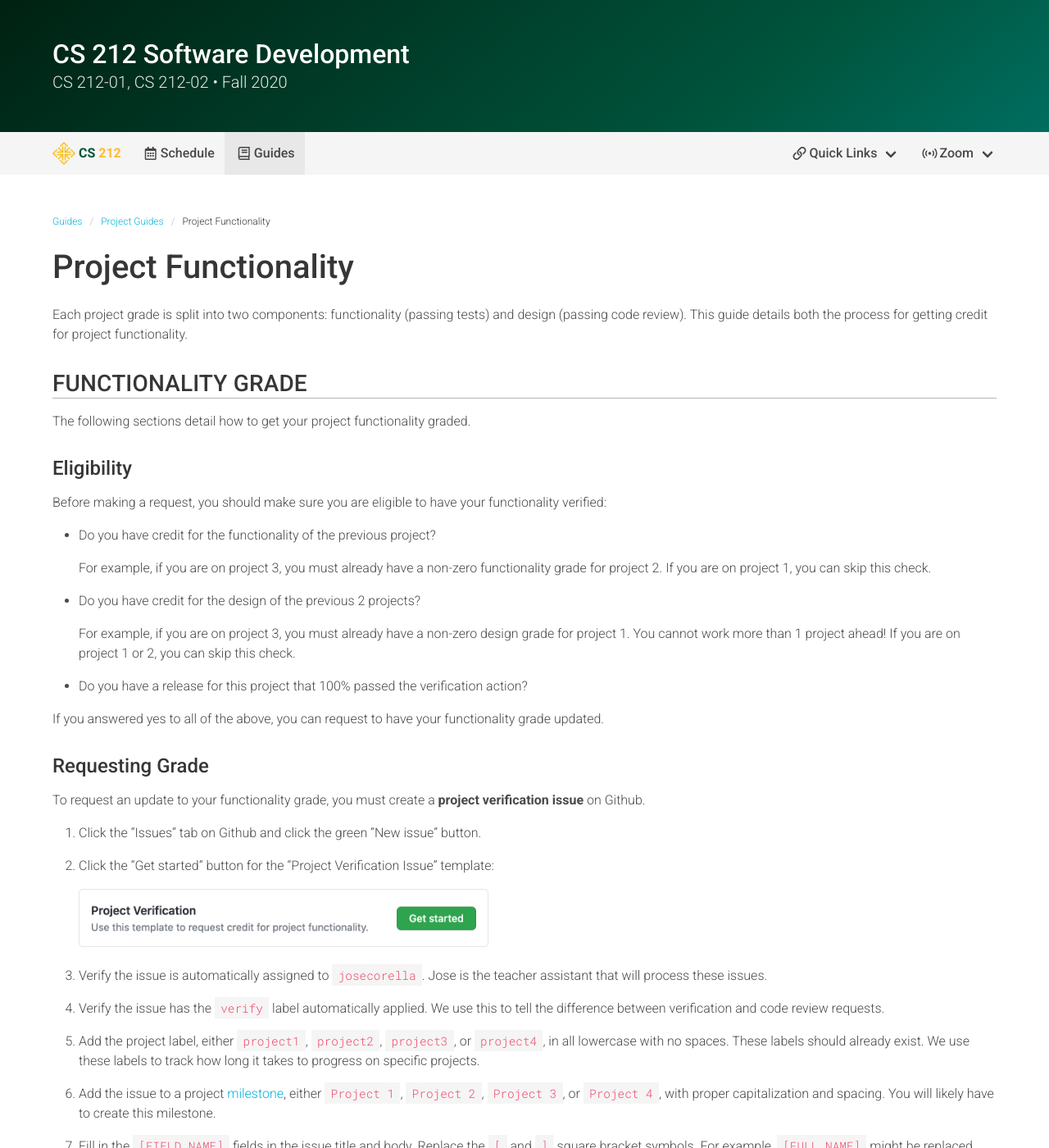
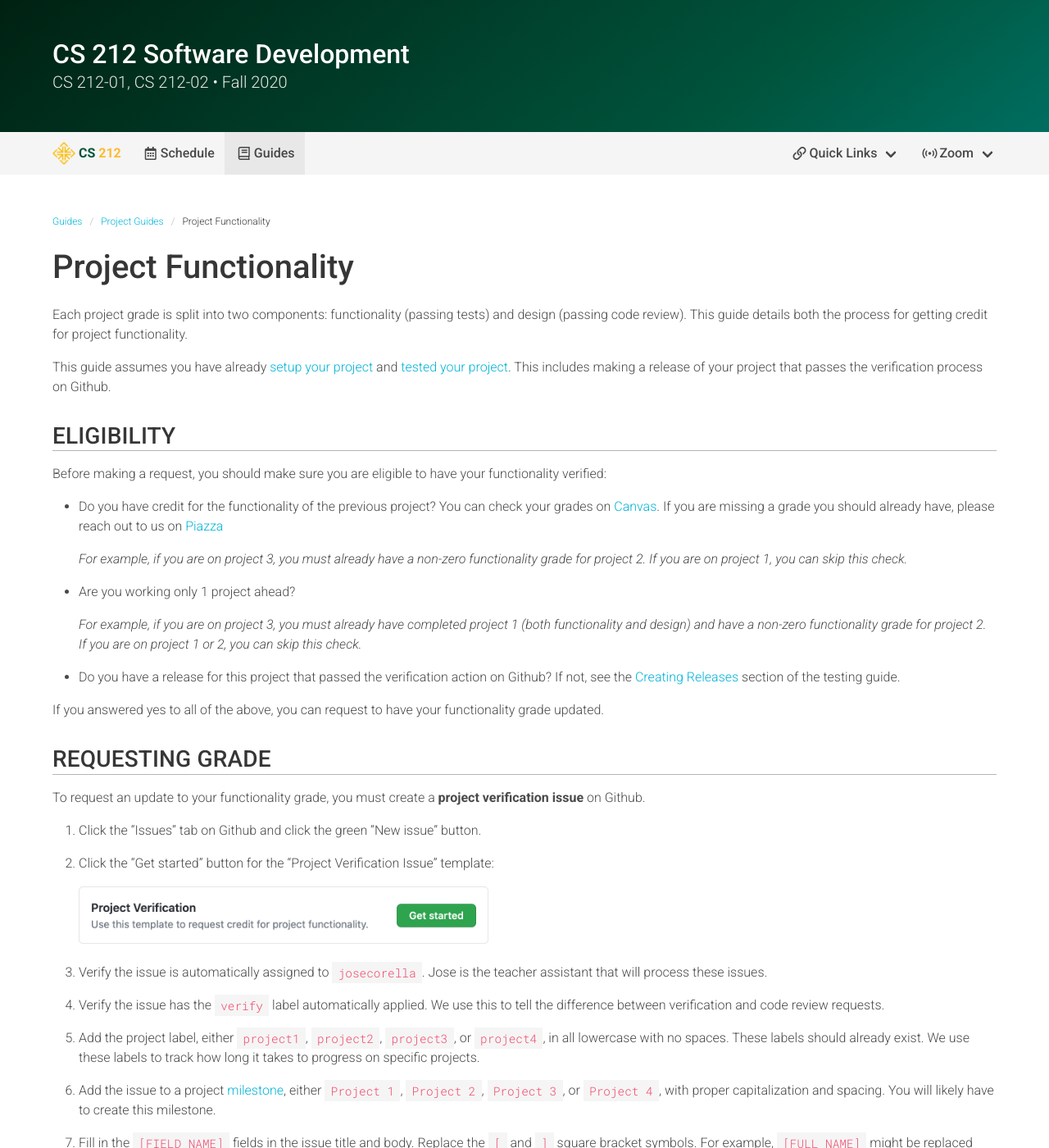
Before and after one commit to usf-cs212-fall2020/usf-cs212-fall2020.github.io, a Jekyll site: the page built from _projects/project-grading.md, in a window 1280 px wide and 1400 px high. Shown: the whole window at 82% size. Built offline with Jekyll 4.4.1, drawn with Linux system fonts in a browser that asks for light colours; comment, search, counter and statistics services are not loaded; some of the changed text lies outside the part shown.

Commit message:
Wording adjustments.

```diff
--- a/_projects/project-grading.md
+++ b/_projects/project-grading.md
@@ -12,28 +12,27 @@ blurb: |
   <p>Each project grade is split into two components: functionality (passing tests) and design (passing code review). This guide details both the process for getting credit for project functionality.</p>
 ---
 
-## Functionality Grade
+This guide assumes you have already [setup your project](project-setup.html) and [tested your project](project-testing.html). This includes making a release of your project that passes the verification process on Github.
+
+## Eligibility
 {: .page-header }
-
-The following sections detail how to get your project functionality graded.
-
-### Eligibility
 
 Before making a request, you should make sure you are eligible to have your functionality verified:
 
-  - Do you have credit for the functionality of the previous project?
+  - Do you have credit for the functionality of the previous project? You can check your grades on [Canvas]({{ site.data.info.links.canvas.link }}). If you are missing a grade you should already have, please reach out to us on [Piazza]({{ site.data.info.links.piazza.link }})
 
-      For example, if you are on project 3, you must already have a non-zero functionality grade for project 2. If you are on project 1, you can skip this check.
+      *For example, if you are on project 3, you must already have a non-zero functionality grade for project 2. If you are on project 1, you can skip this check.*
 
-  - Do you have credit for the design of the previous 2 projects?
+  - Are you working only 1 project ahead?
 
-      For example, if you are on project 3, you must already have a non-zero design grade for project 1. You cannot work more than 1 project ahead! If you are on project 1 or 2, you can skip this check.
+      *For example, if you are on project 3, you must already have completed project 1 (both functionality and design) and have a non-zero functionality grade for project 2. If you are on project 1 or 2, you can skip this check.*
 
-  - Do you have a release for this project that 100% passed the verification action?
+  - Do you have a release for this project that passed the verification action on Github? If not, see the [Creating Releases](project-testing.html#creating-releases) section of the testing guide.
 
 If you answered yes to all of the above, you can request to have your functionality grade updated.
 
-### Requesting Grade
+## Requesting Grade
+{: .page-header }
 
 To request an update to your functionality grade, you must create a **project verification issue** on Github.
 
```
Also changed, not shown: other parts of _projects/project-grading.md (+1 -1 lines), _projects/project-design.md (+1 -2 lines).
